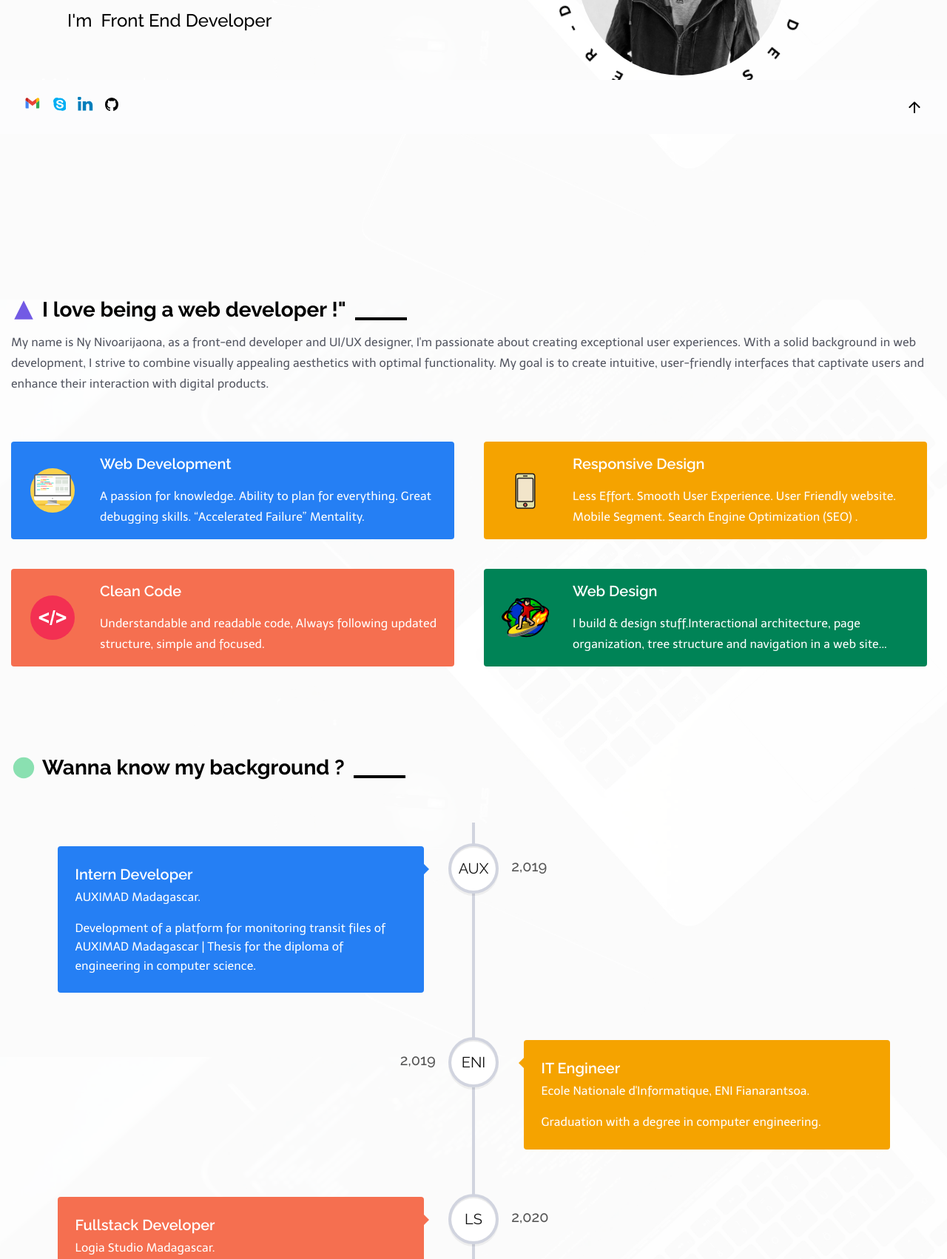
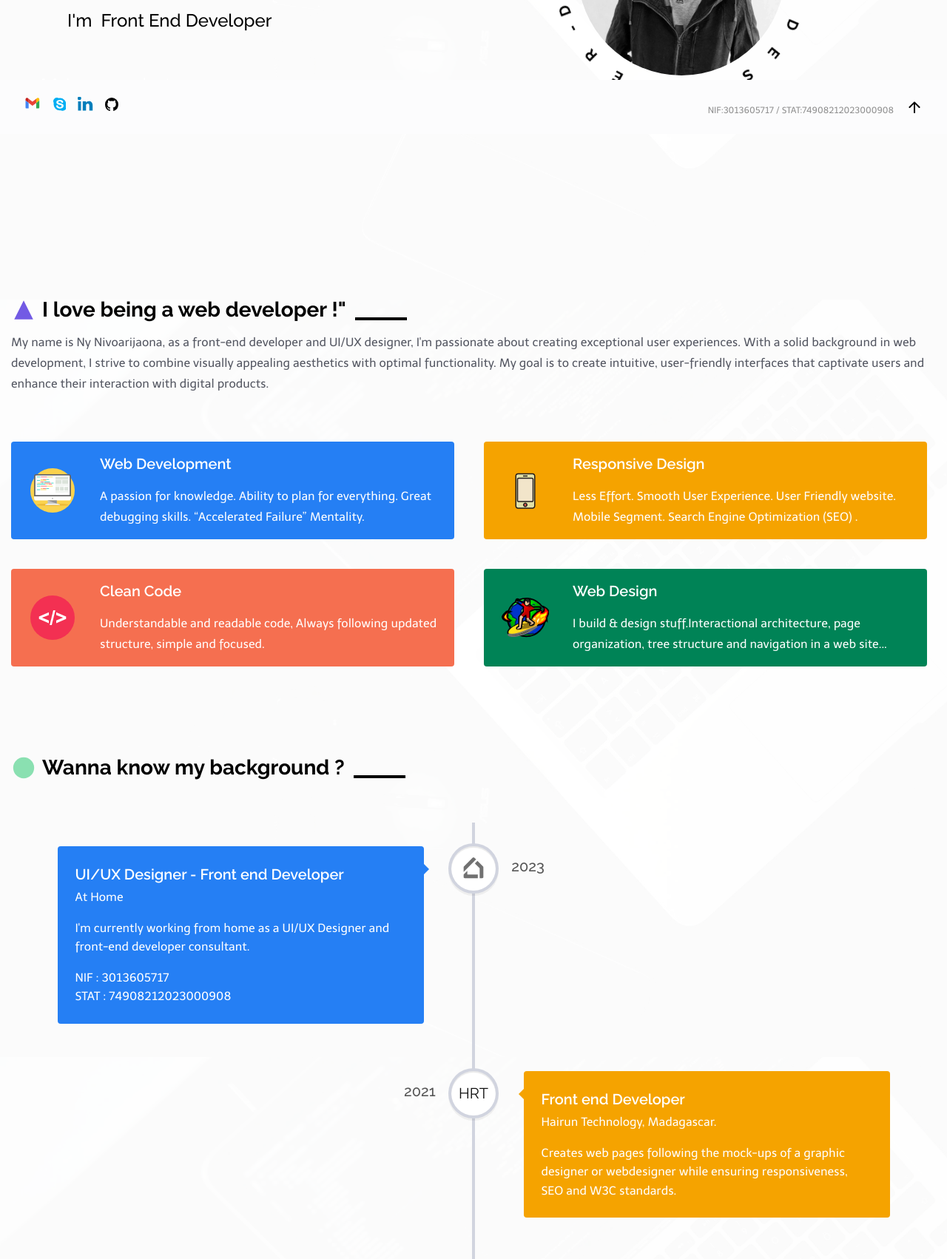
Before and after one commit to fanasinany/ny-niv-website, a Gatsby site: page / in a window 1280 px wide. Shown: the part 619-2321 px from the top of the page at 74% size. Built offline with nearby package versions, Linux system fonts and the light colour scheme; Gatsby itself is replaced by a stand-in of ours.

Commit message:
add nif stat and reverse order of work

```diff
--- a/src/components/Career/index.tsx
+++ b/src/components/Career/index.tsx
@@ -26,54 +26,8 @@ const Career = () => {
                 className="vertical-timeline-content"
                 contentStyle={{ background: "#f3f3f3", color: "#535661" }}
                 contentArrowStyle={{ borderRight: "7px solid  #f3f3f3" }}
-                date={
-                  <CountUp end={2019} duration={2} start={2000} redraw={true}>
-                    {({ countUpRef, start }) => (
-                      <VisibilitySensor onChange={start} delayedCall>
-                        <span ref={countUpRef} />
-                      </VisibilitySensor>
-                    )}
-                  </CountUp>
-                }
-                icon={<>AUX</>}
-                dateClassName="date-timeline"
-                iconClassName="icon-timeline"
-              >
-                <h3
-                  className="vertical-timeline-element-title"
-                  data-aos="fade-right"
-                >
-                  Intern Developer
-                </h3>
-                <p
-                  className="vertical-timeline-element-subtitle"
-                  data-aos="fade-right"
-                >
-                  AUXIMAD Madagascar.
-                </p>
-                <p
-                  className="vertical-timeline-element-description"
-                  data-aos="fade-right"
-                >
-                  Development of a platform for monitoring transit files of
-                  AUXIMAD Madagascar | Thesis for the diploma of engineering in
-                  computer science.
-                </p>
-              </VerticalTimelineElement>
-              <VerticalTimelineElement
-                className="vertical-timeline-content"
-                contentStyle={{ background: "#f3f3f3", color: "#535661" }}
-                contentArrowStyle={{ borderRight: "7px solid  #f3f3f3" }}
-                date={
-                  <CountUp end={2019} duration={2} start={2000} redraw={true}>
-                    {({ countUpRef, start }) => (
-                      <VisibilitySensor onChange={start} delayedCall>
-                        <span ref={countUpRef} />
-                      </VisibilitySensor>
-                    )}
-                  </CountUp>
-                }
-                icon={<>ENI</>}
+                date={"2023"}
+                icon={<MaterialSymbolsAndroidGoogleHome />}
                 dateClassName="date-timeline"
                 iconClassName="icon-timeline"
               >
@@ -81,19 +35,58 @@ const Career = () => {
                   className="vertical-timeline-element-title"
                   data-aos="fade-left"
                 >
-                  IT Engineer
+                  UI/UX Designer - Front end Developer
                 </h3>
                 <p
                   className="vertical-timeline-element-subtitle"
                   data-aos="fade-left"
                 >
-                  Ecole Nationale d'Informatique, ENI Fianarantsoa.
+                  At Home
                 </p>
                 <p
                   className="vertical-timeline-element-description"
                   data-aos="fade-left"
                 >
-                  Graduation with a degree in computer engineering.
+                  I'm currently working from home as a UI/UX Designer and
+                  front-end developer consultant.
+                </p>
+                <p
+                  className="vertical-timeline-element-description"
+                  data-aos="fade-left"
+                >
+                  NIF : 3013605717
+                  <br />
+                  STAT : 74908212023000908
+                </p>
+              </VerticalTimelineElement>
+              <VerticalTimelineElement
+                className="vertical-timeline-content"
+                contentStyle={{ background: "#f3f3f3", color: "#535661" }}
+                contentArrowStyle={{ borderRight: "7px solid  #f3f3f3" }}
+                date={"2021"}
+                icon={<>HRT</>}
+                dateClassName="date-timeline"
+                iconClassName="icon-timeline"
+              >
+                <h3
+                  className="vertical-timeline-element-title"
+                  data-aos="fade-left"
+                >
+                  Front end Developer
+                </h3>
+                <p
+                  className="vertical-timeline-element-subtitle"
+                  data-aos="fade-left"
+                >
+                  Hairun Technology, Madagascar.
+                </p>
+                <p
+                  className="vertical-timeline-element-description"
+                  data-aos="fade-left"
+                >
+                  Creates web pages following the mock-ups of a graphic designer
+                  or webdesigner while ensuring responsiveness, SEO and W3C
+                  standards.
                 </p>
               </VerticalTimelineElement>
               <VerticalTimelineElement
@@ -138,8 +131,16 @@ const Career = () => {
                 className="vertical-timeline-content"
                 contentStyle={{ background: "#f3f3f3", color: "#535661" }}
                 contentArrowStyle={{ borderRight: "7px solid  #f3f3f3" }}
-                date={"2021"}
-                icon={<>HRT</>}
+                date={
+                  <CountUp end={2019} duration={2} start={2000} redraw={true}>
+                    {({ countUpRef, start }) => (
+                      <VisibilitySensor onChange={start} delayedCall>
+                        <span ref={countUpRef} />
+                      </VisibilitySensor>
+                    )}
+                  </CountUp>
+                }
+                icon={<>ENI</>}
                 dateClassName="date-timeline"
                 iconClassName="icon-timeline"
               >
@@ -147,50 +148,57 @@ const Career = () => {
                   className="vertical-timeline-element-title"
                   data-aos="fade-left"
                 >
-                  Front end Developer
+                  IT Engineer
                 </h3>
                 <p
                   className="vertical-timeline-element-subtitle"
                   data-aos="fade-left"
                 >
-                  Hairun Technology, Madagascar.
+                  Ecole Nationale d'Informatique, ENI Fianarantsoa.
                 </p>
                 <p
                   className="vertical-timeline-element-description"
                   data-aos="fade-left"
                 >
-                  Creates web pages following the mock-ups of a graphic designer
-                  or webdesigner while ensuring responsiveness, SEO and W3C
-                  standards.
+                  Graduation with a degree in computer engineering.
                 </p>
               </VerticalTimelineElement>
               <VerticalTimelineElement
                 className="vertical-timeline-content"
                 contentStyle={{ background: "#f3f3f3", color: "#535661" }}
                 contentArrowStyle={{ borderRight: "7px solid  #f3f3f3" }}
-                date={"2023"}
-                icon={<MaterialSymbolsAndroidGoogleHome />}
+                date={
+                  <CountUp end={2019} duration={2} start={2000} redraw={true}>
+                    {({ countUpRef, start }) => (
+                      <VisibilitySensor onChange={start} delayedCall>
+                        <span ref={countUpRef} />
+                      </VisibilitySensor>
+                    )}
+                  </CountUp>
+                }
+                icon={<>AUX</>}
                 dateClassName="date-timeline"
                 iconClassName="icon-timeline"
               >
                 <h3
                   className="vertical-timeline-element-title"
-                  data-aos="fade-left"
+                  data-aos="fade-right"
                 >
-                  UI/UX Designer - Front end Developer
+                  Intern Developer
                 </h3>
                 <p
                   className="vertical-timeline-element-subtitle"
-                  data-aos="fade-left"
+                  data-aos="fade-right"
                 >
-                  At Home
+                  AUXIMAD Madagascar.
                 </p>
                 <p
                   className="vertical-timeline-element-description"
-                  data-aos="fade-left"
+                  data-aos="fade-right"
                 >
-                  I'm currently working from home as a UI/UX Designer and
-                  front-end developer consultant.
+                  Development of a platform for monitoring transit files of
+                  AUXIMAD Madagascar | Thesis for the diploma of engineering in
+                  computer science.
                 </p>
               </VerticalTimelineElement>
             </VerticalTimeline>
--- a/src/components/Citation/index.tsx
+++ b/src/components/Citation/index.tsx
@@ -51,7 +51,6 @@ const Citation = () => {
 
   const handleRecaptchaChange = (response: any) => {
     setCaptchaValue(response);
-    console.log(response)
   };
 
   return (
--- a/src/components/Footer/index.tsx
+++ b/src/components/Footer/index.tsx
@@ -241,6 +241,11 @@ const Footer = () => {
               </svg>
             </a>
           </div>
+          <div className="foot-left">
+            <span className="nif-stat">
+              NIF:3013605717
+              / STAT:74908212023000908
+            </span>
             <a
               href={`#${valueMenu[activeLink]}`}
               className={`pagination ${activeLink === 0 && "last-page"}`}
@@ -248,6 +253,7 @@ const Footer = () => {
               <IcRoundArrowDownward />
             </a>
           </div>
+        </div>
       </footer>
     </React.Fragment>
   );
--- a/src/components/Footer/style.css
+++ b/src/components/Footer/style.css
@@ -76,3 +76,30 @@
         margin-right: 10px;
     }
 }
+
+.foot-left{
+    display: flex;
+    align-items: flex-end;
+}
+
+.nif-stat{
+    font-size: 12px;
+    margin-right: 16px;
+    color: #8f8f8f;
+    line-height: 16px;
+}
+
+@media(max-width: 550px) {
+    .footer-wrapper{
+        flex-direction: column;
+    }
+
+    .foot-left>a{
+        display: none;
+    }
+
+    .nif-stat{
+        text-align: center;
+        margin-top: 12px;
+    }
+}
```
Lines whose indentation alone changed are shown as unchanged.
